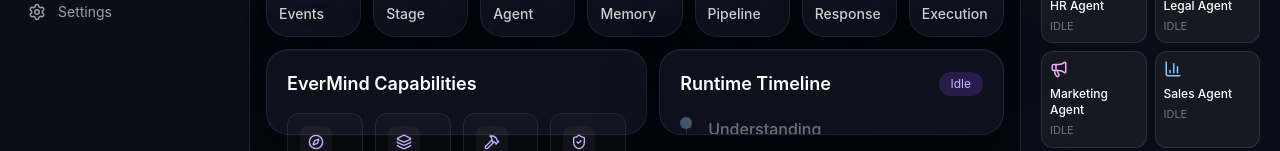
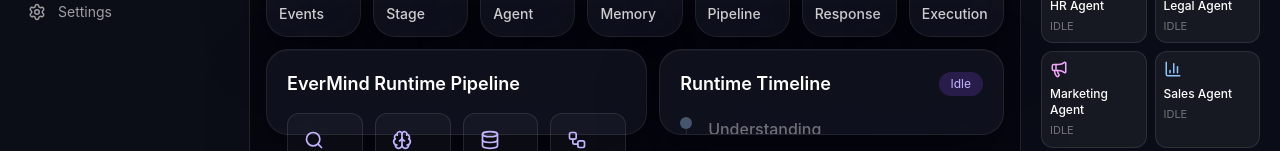
Before and after one commit to multisarv14/EverMind, a Next.js app in the folder apps/web/: page / in a window 1280 px wide. Shown: the part 649-800 px from the top of the page. Built offline with nearby package versions, Linux system fonts and the light colour scheme; no server answers.

Commit message:
feat(frontend): runtime pipeline dashboard

```diff
--- a/apps/web/src/components/CapabilitySection.tsx
+++ b/apps/web/src/components/CapabilitySection.tsx
@@ -1,23 +1,55 @@
 import {
   Brain,
-  Compass,
-  Hammer,
-  Rocket,
-  ShieldCheck,
-  TrendingUp,
-  Wrench,
-  Layers3,
+  Search,
+  Database,
+  Workflow,
+  Scale,
+  Bot,
+  MemoryStick,
+  CheckCircle,
 } from "lucide-react";
 
 const items = [
-  { icon: Compass, title: "Understand", desc: "Business, users, market" },
-  { icon: Layers3, title: "Plan", desc: "Roadmaps & strategy" },
-  { icon: Hammer, title: "Build", desc: "Engineering execution" },
-  { icon: ShieldCheck, title: "Test", desc: "Quality assurance" },
-  { icon: Rocket, title: "Deploy", desc: "Release & delivery" },
-  { icon: TrendingUp, title: "Scale", desc: "Growth & optimization" },
-  { icon: Brain, title: "Learn", desc: "Continuous memory" },
-  { icon: Wrench, title: "Operate", desc: "Monitoring & support" },
+  {
+    icon: Search,
+    title: "Understanding",
+    desc: "Analyze objectives and identify intent.",
+  },
+  {
+    icon: Brain,
+    title: "Thinking",
+    desc: "Reason through objectives before execution.",
+  },
+  {
+    icon: Database,
+    title: "Knowledge",
+    desc: "Retrieve relevant business knowledge.",
+  },
+  {
+    icon: Workflow,
+    title: "Planning",
+    desc: "Generate an execution strategy.",
+  },
+  {
+    icon: Scale,
+    title: "Decision",
+    desc: "Choose the best execution path.",
+  },
+  {
+    icon: Bot,
+    title: "Agent Routing",
+    desc: "Select the most suitable AI agent.",
+  },
+  {
+    icon: MemoryStick,
+    title: "Memory",
+    desc: "Store outcomes for continuous learning.",
+  },
+  {
+    icon: CheckCircle,
+    title: "Execution",
+    desc: "Execute, validate and complete objectives.",
+  },
 ];
 
 export default function CapabilitySection() {
@@ -25,32 +57,26 @@
     <section className="ev-card h-full p-5">
 
       <h3 className="mb-4 text-[18px] font-semibold text-white">
-        EverMind Capabilities
+        EverMind Runtime Pipeline
       </h3>
 
       <div className="grid h-[calc(100%-36px)] grid-cols-4 gap-3">
 
         {items.map(({ icon: Icon, title, desc }) => (
-
           <div
             key={title}
-            className="rounded-xl border border-white/8 bg-white/[0.025] p-3 transition hover:border-violet-400/20"
+            className="rounded-xl border border-white/10 bg-white/[0.03] p-4 transition hover:border-violet-500/30"
           >
+            <Icon size={20} className="mb-3 text-violet-300" />
 
-            <div className="mb-3 flex h-8 w-8 items-center justify-center rounded-lg bg-white/[0.04]">
-              <Icon size={16} className="text-violet-300" />
-            </div>
-
-            <div className="text-[15px] font-semibold text-white">
+            <div className="text-sm font-semibold text-white">
               {title}
             </div>
 
-            <div className="mt-1 line-clamp-2 text-[12px] leading-4 text-white/45">
+            <div className="mt-2 text-xs leading-5 text-white/50">
               {desc}
             </div>
-
           </div>
-
         ))}
 
       </div>
```
